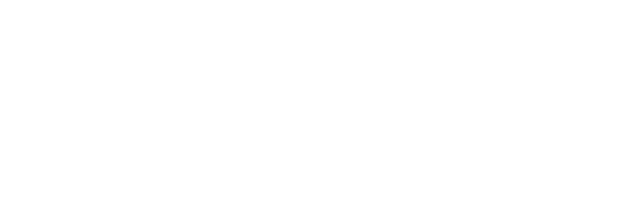
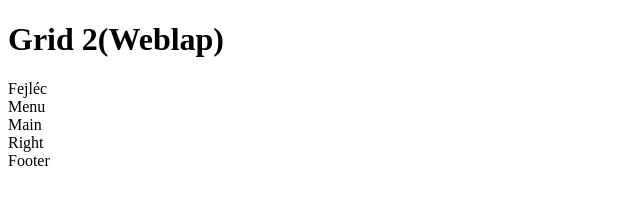
Before and after one commit to KatonaKoppany/Grid_layout_2, a plain HTML site: page index.html in a window 1280 px wide. Shown: the whole page, without its empty margins (0-640 px from the left). Drawn offline with Linux system fonts and the light colour scheme.

Commit message:
index feltöltése grid itemekkel

```diff
--- a/index.html
+++ b/index.html
@@ -7,6 +7,14 @@
     <title>Grid 2 (Weblap)</title>
 </head>
 <body>
+    <h1>Grid 2(Weblap)</h1>
 
+    <div class="grid-container">
+        <div class="item1">Fejléc</div>
+        <div class="item2">Menu</div>
+        <div class="item3">Main</div>
+        <div class="item4">Right</div>
+        <div class="item5">Footer</div>
+    </div>
 </body>
 </html>
```
